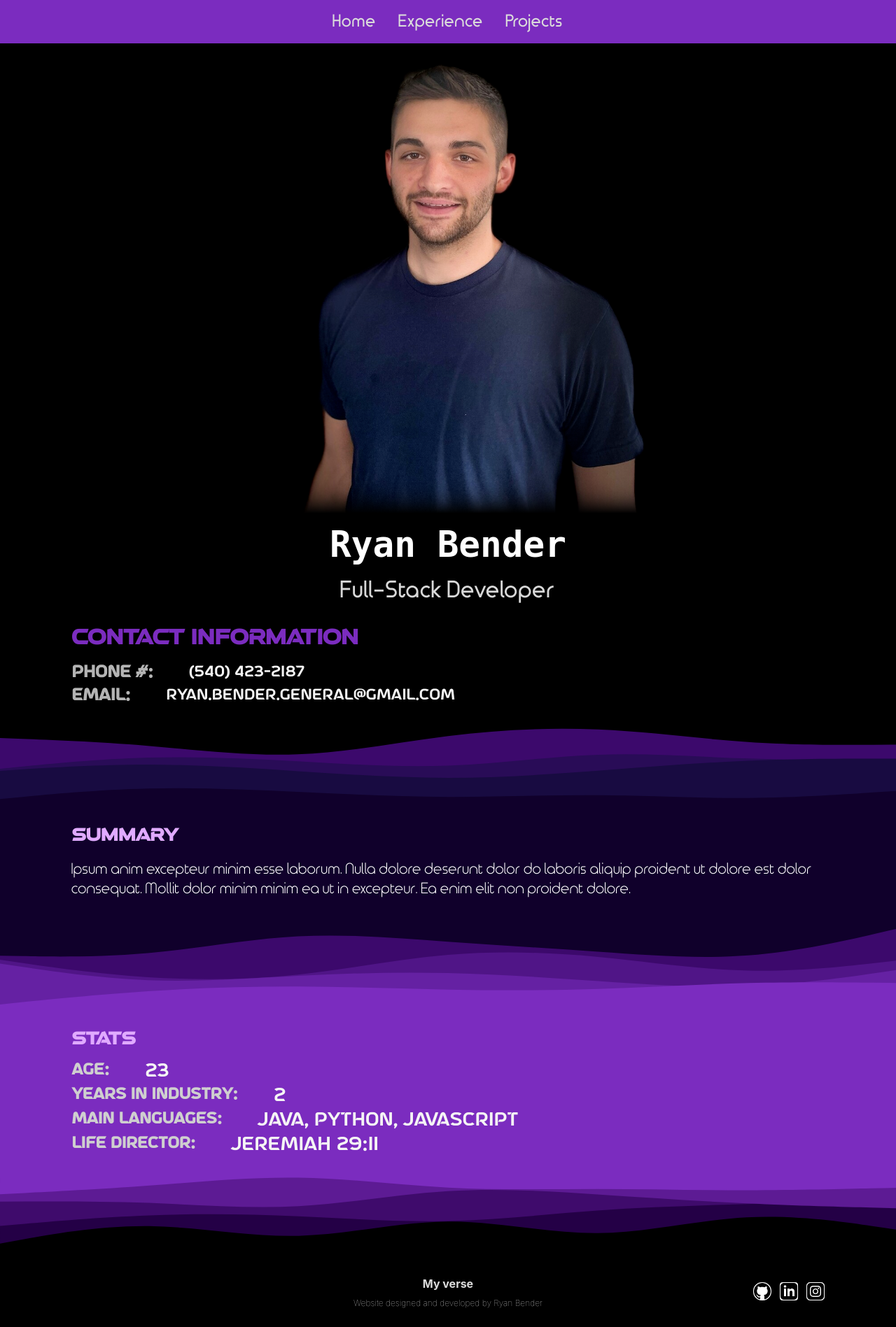
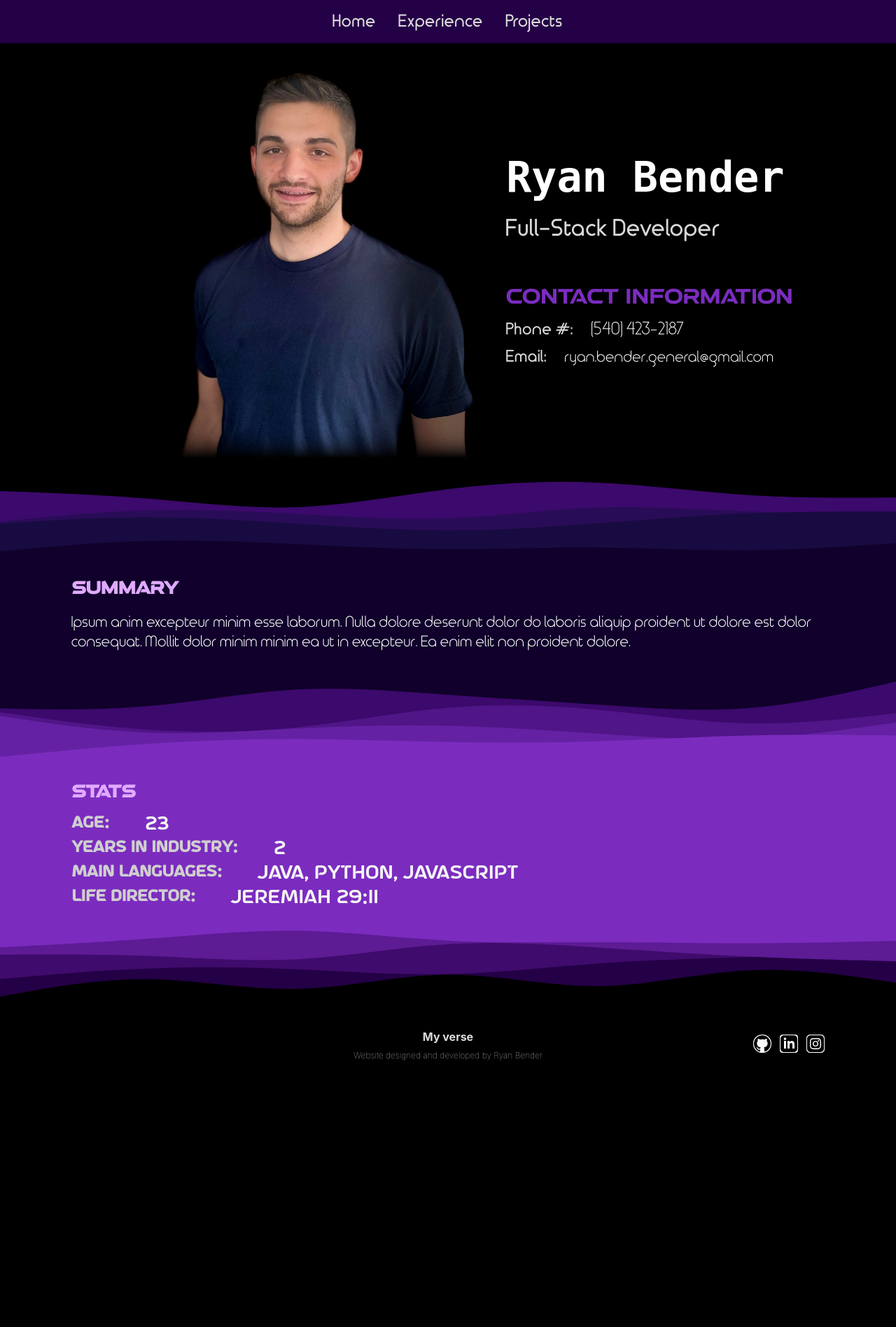
Before and after one commit to ryanbender2/Ryans-Portfolio, a Django app: page / in a window 1280 px wide. Shown: the whole page at 70% size. After the commit the page ends 1516 px from the top, so only its background shows below. Run offline with Django 3.2, Linux system fonts and the light colour scheme.

Commit message:
header updates

```diff
--- a/portfolio/PortfolioApp/static/css/base.css
+++ b/portfolio/PortfolioApp/static/css/base.css
@@ -1,11 +1,20 @@
 :root {
   --max-width: 1100px;
+  --palatte1-1: #10002b;
+  --palatte1-2: #240046;
+  --palatte1-3: #3c096c;
+  --palatte1-4: #5a189a;
+  --palatte1-5: #7b2cbf;
+  --palatte1-6: #9d4edd;
+  --palatte1-7: #c77dff;
+  --palatte1-8: #e0aaff;
 }
 
 html {
   background: black;
   margin: 0;
   scroll-behavior: smooth;
+  min-width: 300px;
 }
 
 body {
@@ -64,20 +73,29 @@ body {
   transition: color 0.3s;
 }
 
+/* separate div to assist with blur effect */
+.header-background {
+    height: 1.1em;
+    width: 100%;
+    padding: 0.5em 0;
+    position: absolute;
+    transition: opacity 400ms;
+}
+
+.header-background0 {
+    background: linear-gradient(0deg, rgba(0,0,0,0) 0%, rgba(36,0,70,1) 4%, rgba(36,0,70,1) 100%);
+    opacity: 1;
+}
+
+.header-background1 {
+    background: linear-gradient(0deg, rgba(157,78,221,0) 0%, rgba(157,78,221,0.43) 4%, rgba(157,78,221,0.6) 100%);
+    backdrop-filter: blur(7px);
+    opacity: 0;
+}
+
 header {
-  --palatte1-1: #10002b;
-  --palatte1-2: #240046;
-  --palatte1-3: #3c096c;
-  --palatte1-4: #5a189a;
-  --palatte1-5: #7b2cbf;
-  --palatte1-6: #9d4edd;
-  --palatte1-7: #c77dff;
-  --palatte1-8: #e0aaff;
-  padding: 0.5em 0;
   position: fixed;
   width: 100%;
-  backdrop-filter: blur(7px);
-  background-color: #7b2cbf;
 }
 
 header nav {
@@ -85,6 +103,7 @@ header nav {
   align-items: center;
   justify-content: center;
   gap: 2.5vw;
+  padding: 0.5em 0;
 }
 
 header a {
@@ -243,7 +262,7 @@ footer img:hover {
 @media (max-width: 500px) {
   header,
   footer,
-  #mobile-header {
+  #header-spacer {
     display: none;
   }
   #mobile-header {
--- a/portfolio/PortfolioApp/static/css/home.css
+++ b/portfolio/PortfolioApp/static/css/home.css
@@ -1,14 +1,3 @@
-:root {
-  --palatte1-1: #10002b;
-  --palatte1-2: #240046;
-  --palatte1-3: #3c096c;
-  --palatte1-4: #5a189a;
-  --palatte1-5: #7b2cbf;
-  --palatte1-6: #9d4edd;
-  --palatte1-7: #c77dff;
-  --palatte1-8: #e0aaff;
-}
-
 section {
   font-size: 30px; /* main font size */
   padding: 0;
@@ -25,11 +14,16 @@ section {
 
 /* Header section */
 
+#first-section {
+  padding: 0.5em 5px;
+}
+
 #first-section .inner {
   display: flex;
-  flex-direction: column;
+  flex-direction: row;
   align-items: center;
-  /* font-family: Roboto Mono, monospace; */
+  justify-content: center;
+  flex-wrap: nowrap;
 }
 
 #first-section h1 {
@@ -37,7 +31,7 @@ section {
   padding: 0;
   color: #ffffff;
   font-weight: bold;
-  font-size: 1.7em;
+  font-size: 2em;
   margin: 0.3em 0;
 }
 
@@ -51,24 +45,21 @@ section {
 
 #main-home-pic {
   max-width: 670px;
-  width: 75vw;
+  min-width: 300px;
+  width: 45vw;
 }
 
-/* Second section | Contact Information */
-
-#contact-info-section .inner {
-  margin: 0 auto;
+.main-info-section {
   display: flex;
   flex-direction: column;
-  align-items: left;
-  padding: 1vh 8%;
-  max-width: var(--max-width);
+  gap: 1.5em;
 }
 
-#contact-info-section h1 {
+.ci-text {
   color: var(--palatte1-5);
   font-size: 0.9em;
   font-family: "Atmospheric";
+  padding: 0.6em 0;
 }
 
 .contact-info-list {
@@ -81,21 +72,22 @@ section {
   display: flex;
   flex-wrap: wrap;
   padding: 0 0 1vh 0;
-  gap: 4vw;
+  gap: 1.2em;
+  font-size: 0.7em;
 }
 
 .contact-info-list h2 {
   margin: 0;
-  font-size: 0.75em;
   font-family: "AstroFace";
   color: rgb(180, 180, 180);
 }
 
 .contact-info-list a {
   text-decoration: none;
-  font-size: 0.69em;
   color: rgb(245, 245, 245);
-  font-family: "AstroFace";
+  font-family: "Timeburner";
+  display: flex;
+  align-items: center;
 }
 
 .contact-info-list a:hover {
@@ -130,7 +122,7 @@ section {
 /* Forth Section | Stats */
 
 #stats-section {
-    background: var(--palatte1-5);
+  background: var(--palatte1-5);
 }
 
 #stats-section .inner {
@@ -184,6 +176,18 @@ section {
 }
 
 @media (max-width: 700px) {
+  #first-section .inner {
+    flex-direction: column;
+  }
+  .main-info-section {
+    width: 100%;
+    align-items: center;
+  }
+  .main-info-section > div:first-child {
+    display: flex;
+    flex-direction: column;
+    align-items: center;
+  }
   section {
     font-size: 25px;
   }
@@ -202,8 +206,8 @@ section {
 }
 
 /* iPhone */
-@media (max-width: 400px) {
+/* @media (max-width: 400px) {
   section {
     font-size: 18px;
   }
-}
+} */
--- a/portfolio/PortfolioApp/templates/base.html
+++ b/portfolio/PortfolioApp/templates/base.html
@@ -58,6 +58,8 @@
             </nav>
         </div>
         <header>
+            <div class="header-background header-background0"></div>
+            <div class="header-background header-background1"></div>
             <nav>
                 <a href="#" class="color-transition
                     hover-underline-animation">Home</a>
@@ -65,7 +67,7 @@
                     hover-underline-animation">Experience</a>
                 <a href="#" class="color-transition
                     hover-underline-animation">Projects</a>
-            </nav>
+            </div>
         </header>
         <div id="header-spacer"></div>
         {% block content %}{% endblock %}
--- a/portfolio/PortfolioApp/templates/home.html
+++ b/portfolio/PortfolioApp/templates/home.html
@@ -9,13 +9,13 @@
 <section id="first-section">
     <div class="inner">
         <img id="main-home-pic" src="{% static 'images/home_pic.png' %}" alt="Ryan">
+        <div class="main-info-section">
+            <div>
                 <h1>Ryan Bender</h1>
                 <h2>Full-Stack Developer</h2>
             </div>
-</section>
-<section id="contact-info-section">
-    <div class="inner">
-        <h1>Contact Information</h1>
+            <div>
+                <div class="ci-text">Contact Information</div>
                 <ul class="contact-info-list">
                     <li>
                         <h2>Phone #:</h2>
@@ -26,6 +26,8 @@
                         <a href="mailto: ryan.bender.general@gmail.com">ryan.bender.general@gmail.com</a>
                     </li>
                 </ul>
+            </div>
+        </div>
     </div>
 </section>
 <div class="spacer" style="background-image: url({% static 'images/s1-to-s2.svg' %});"></div>
```
Also changed, not shown: portfolio/PortfolioApp/static/js/base.js (+29 -29 lines). Lines whose indentation alone changed are shown as unchanged.
